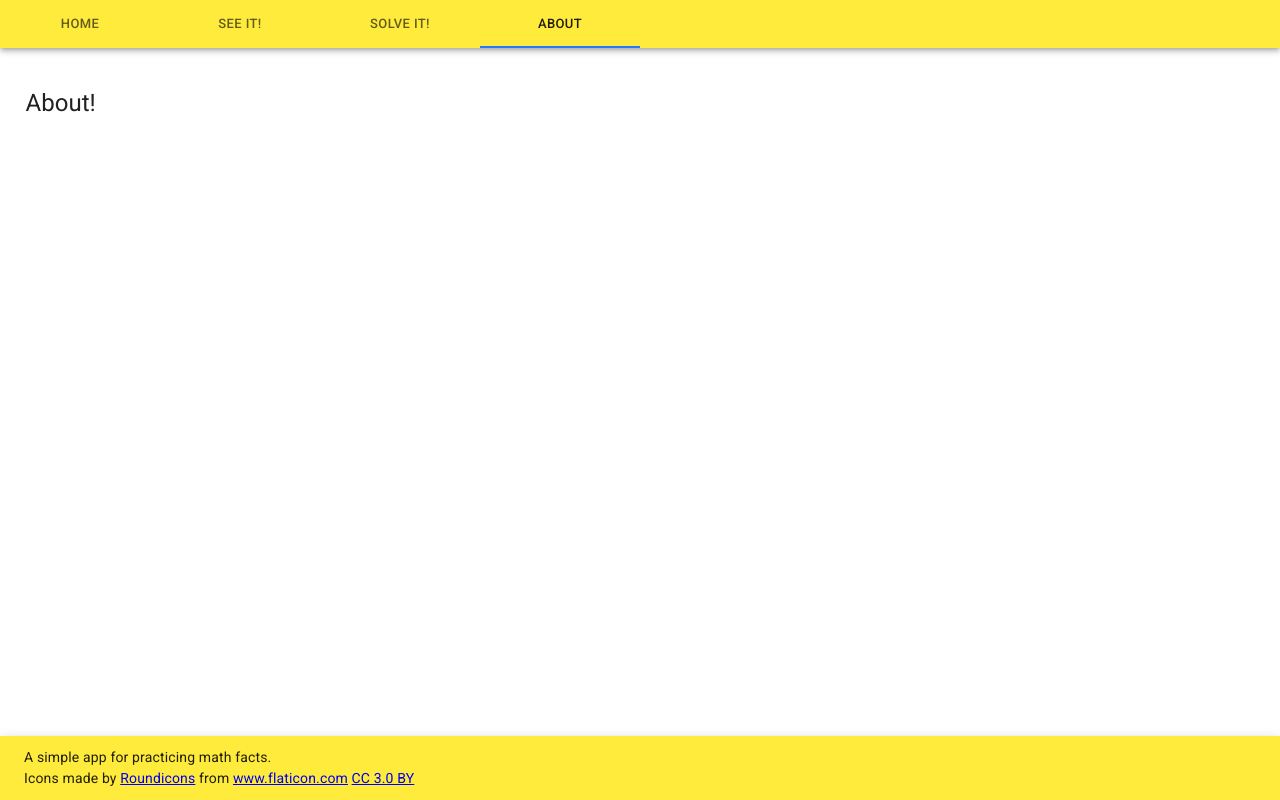
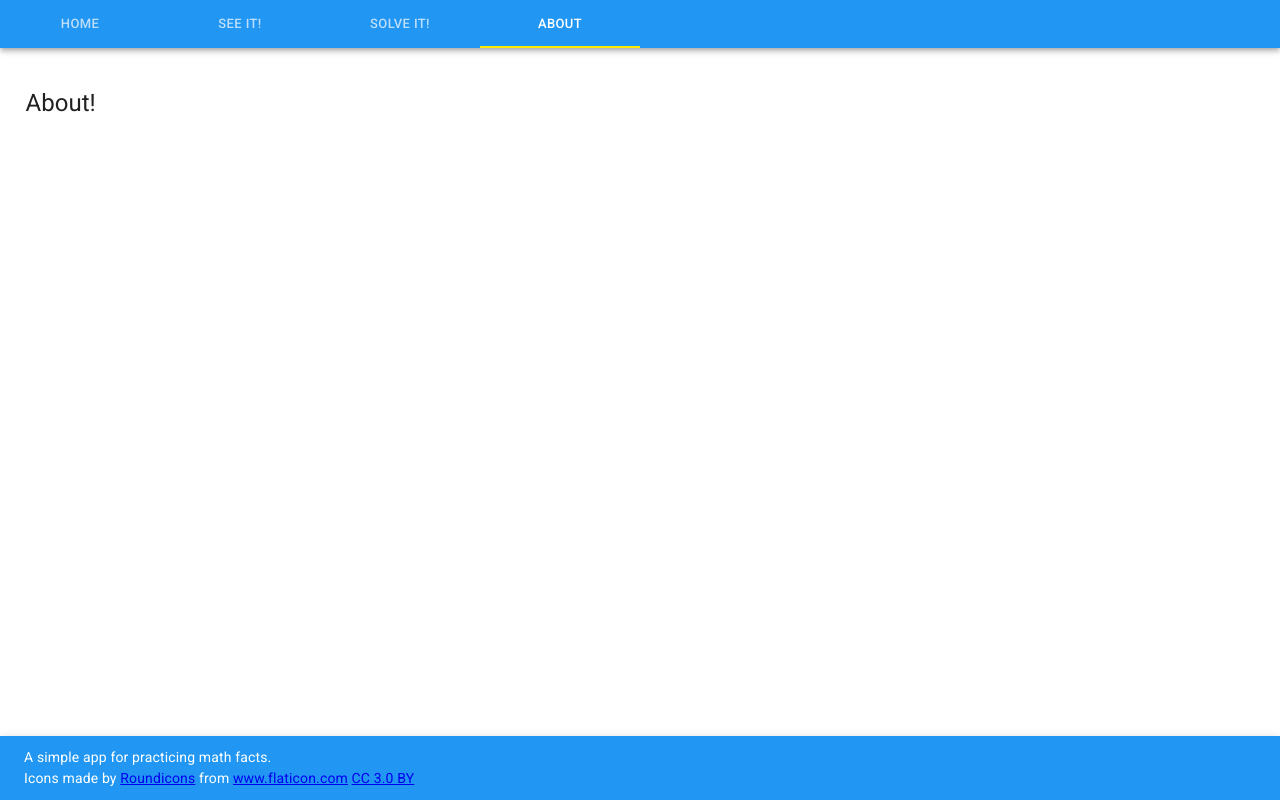
Before and after one commit to jarretrose/jj-math-facts, a React (Create React App) app: page /about in a window 1280 px wide. Built offline with nearby package versions, Linux system fonts and the light colour scheme.

Commit message:
color change

```diff
--- a/src/Footer.js
+++ b/src/Footer.js
@@ -4,6 +4,7 @@ import PropTypes from 'prop-types';
 import styles from './styles'
 
 import { withStyles } from '@material-ui/core/styles';
+import { borders } from '@material-ui/system';
 import AppBar from '@material-ui/core/AppBar';
 import Toolbar from '@material-ui/core/Toolbar';
 import Typography from '@material-ui/core/Typography';
--- a/src/theme.js
+++ b/src/theme.js
@@ -3,8 +3,8 @@ import { blue, yellow } from '@material-ui/core/colors'
 
 const theme = createMuiTheme({
   palette: {
-    primary: yellow,
-    secondary: blue,
+    primary: blue,
+    secondary: yellow,
   },
   typography: {
     useNextVariants: true,
```
